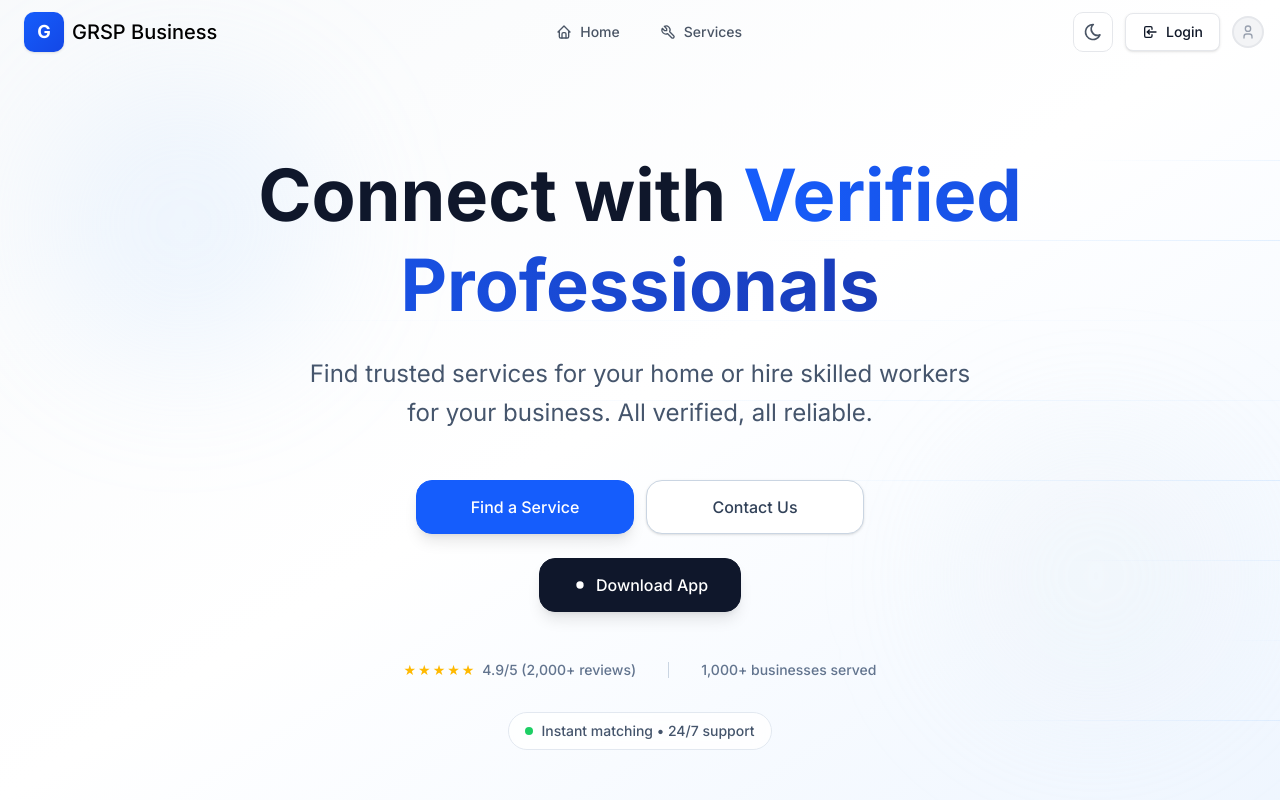
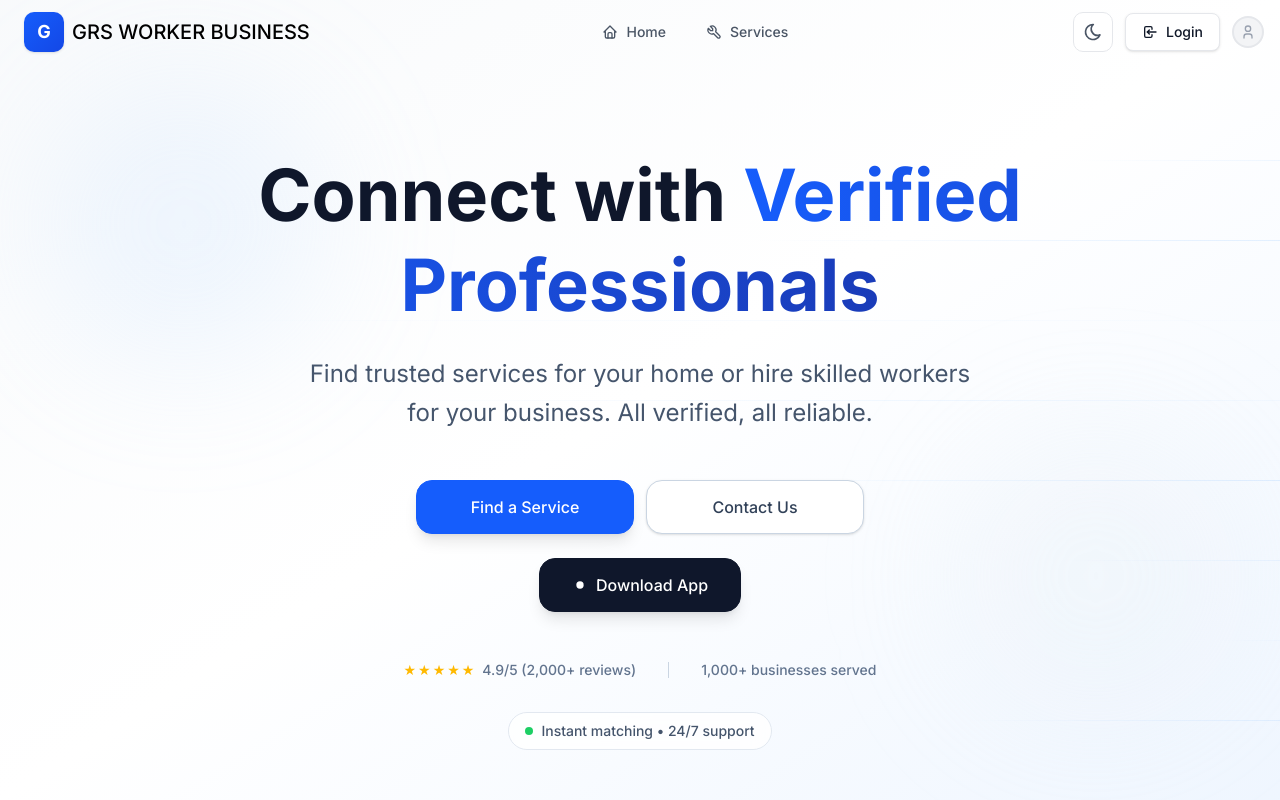
Before and after one commit to Harsh16gupta/businessgrsp, a Next.js app: page / in a window 1280 px wide. Shown: the top 800 px of the page. Built offline with nearby package versions, Linux system fonts and the light colour scheme.

Commit message:
adding name

```diff
--- a/components/ui/resizable-navbar.tsx
+++ b/components/ui/resizable-navbar.tsx
@@ -228,7 +228,7 @@ export const NavbarLogo = () => {
         <div className="w-10 h-10 bg-gradient-to-br from-blue-600 to-blue-700 rounded-lg flex items-center justify-center shadow-sm">
           <span className="text-white font-bold text-lg">G</span>
         </div>
-        <span className="font-medium text-black dark:text-white text-xl">GRSP Business</span>
+        <span className="font-medium text-black dark:text-white text-xl">GRS WORKER BUSINESS</span>
       </motion.div>
     </Link>
   );
--- a/lib/nodemailer.ts
+++ b/lib/nodemailer.ts
@@ -180,8 +180,8 @@ Submitted: ${new Date().toLocaleString('en-IN')}
 
   try {
     const result = await transporter.sendMail({
-      from: `"GRSP Business" <${process.env.SMTP_USER}>`,
-      to: 'yadavkausha4a5@gmail.com', // Your admin email
+      from: `"GRS WORKER BUSINESS" <${process.env.SMTP_USER}>`,
+      to: 'satyam.grss10@gmail.com', // Your admin email
       subject: `New Staff Requirement - ${formData.companyName}`,
       text: textContent,
       html: htmlContent,
```
